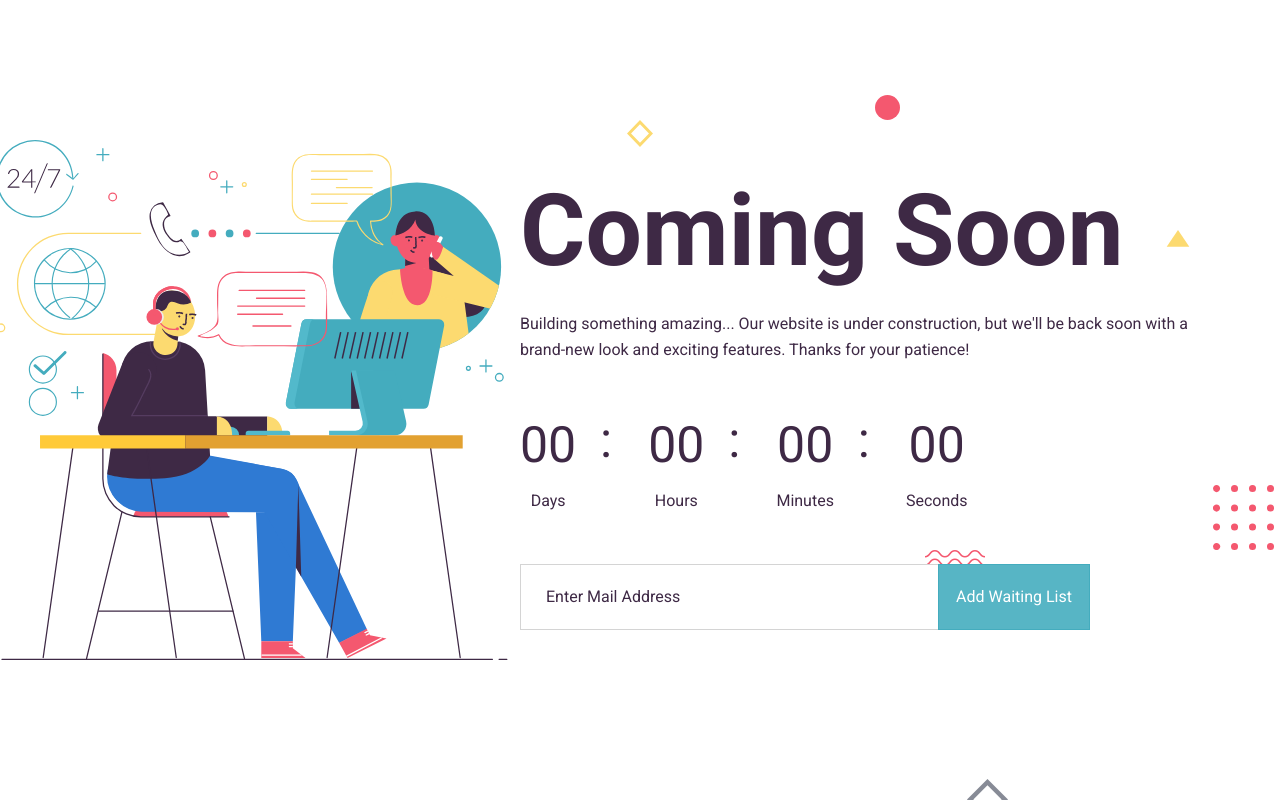
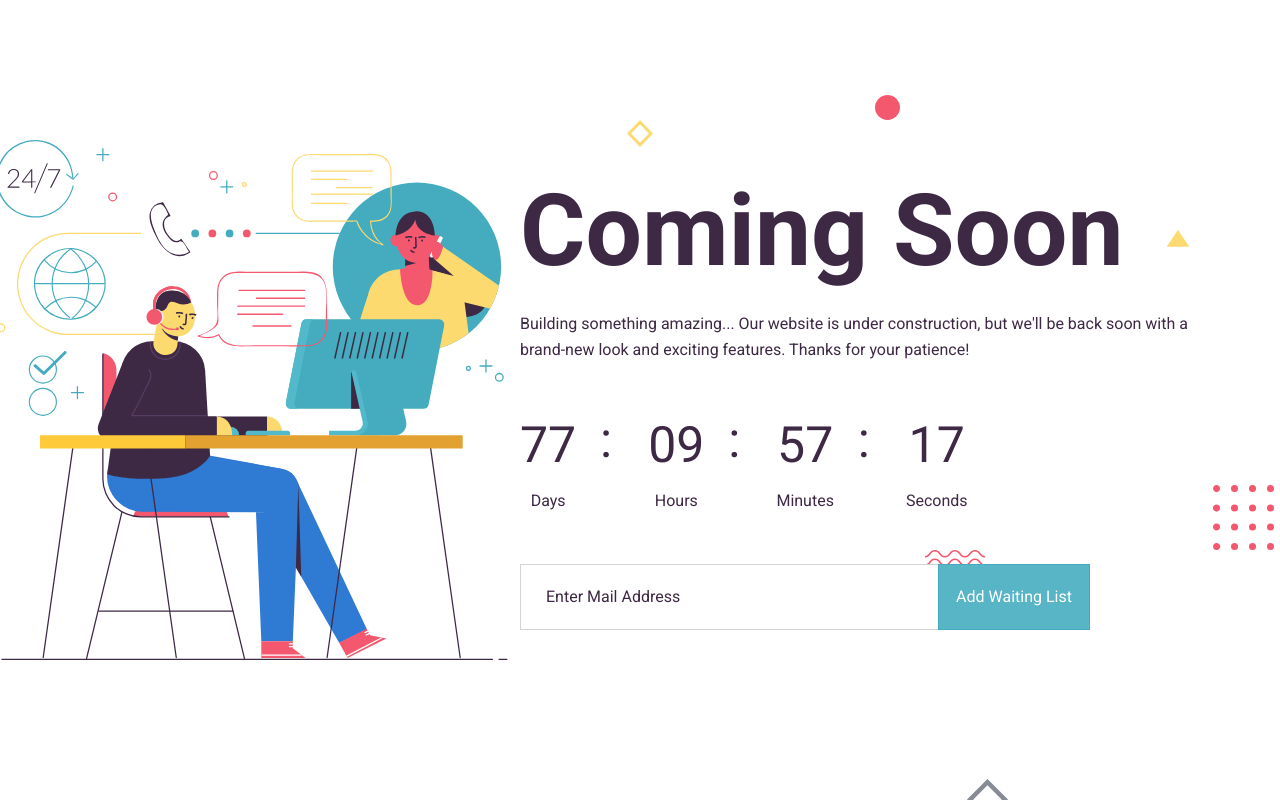
Before and after one commit to thabo11-hub/elAndM, a plain HTML site: page index.html in a window 1280 px wide. Drawn offline with Linux system fonts and the light colour scheme.

Commit message:
Update countdown

```diff
--- a/index.html
+++ b/index.html
@@ -48,7 +48,7 @@
                                 <h1 class="wow fadeInDown" data-wow-delay=".2s">Coming Soon</h1>
                                 <p class="wow fadeInUp" data-wow-delay=".4s">Building something amazing... Our website is under construction, but we'll be back soon with a brand-new look and exciting features. Thanks for your patience!</p>
 
-                                <div class="wow fadeInLeft" data-wow-delay=".2s" data-countdown="2025/05/14"></div>
+                                <div class="wow fadeInLeft" data-wow-delay=".2s" data-countdown="2025/12/14"></div>
                                 <!-- countdown ed  -->
 
                                 <!-- sunscribe-form start  -->
```
